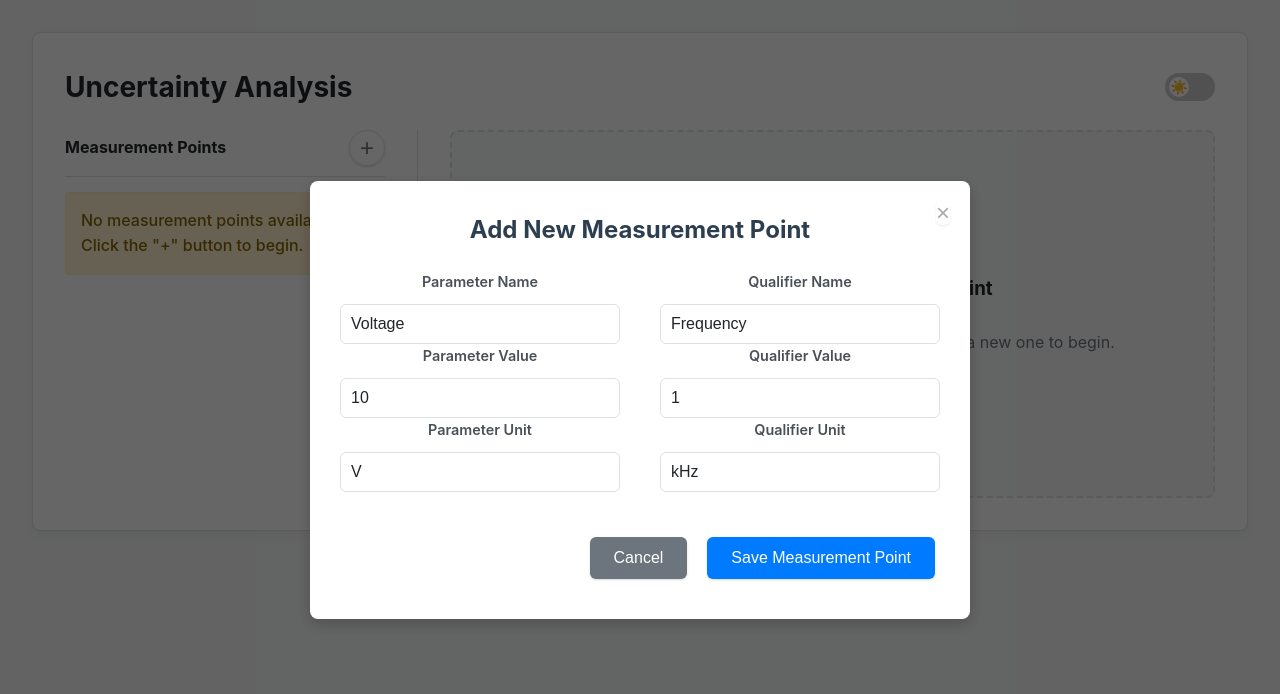
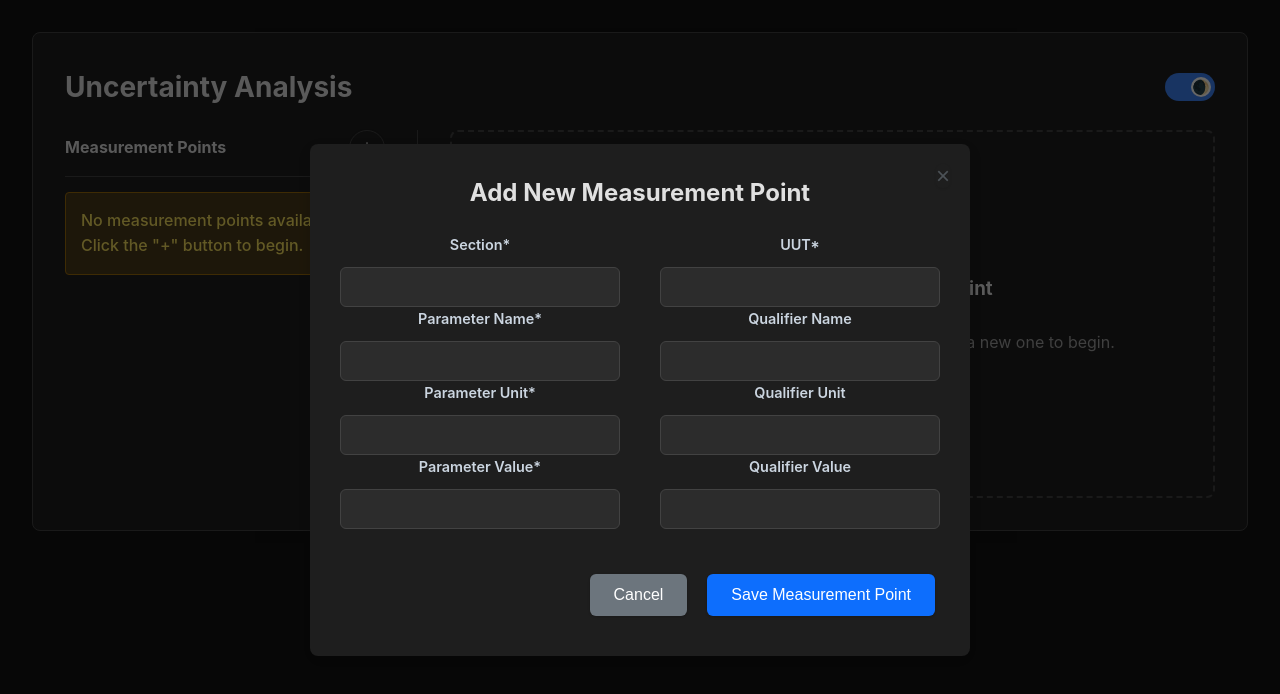
Before and after one commit to bbaker5150/Uncertalytics, a React (Create React App) app: page / in a window 1280 px wide. Both pictures are taken after a click on the button "Add New Measurement Point". Shown: the top 694 px of the page. Built offline with nearby package versions, Linux system fonts and the light colour scheme.

Commit message:
added step and uut

```diff
--- a/src/App.css
+++ b/src/App.css
@@ -281,6 +281,10 @@ button:active,
 .measurement-point-details {
     display: flex;
     flex-direction: column;
+}
+
+.point-data {
+    font-weight: 900;
 }
 
 .point-main {
--- a/src/App.js
+++ b/src/App.js
@@ -1129,12 +1129,14 @@ function Analysis({ testPointData, onDataSave, defaultTestPoint }) {
 
 const AddTestPointModal = ({ isOpen, onClose, onSave }) => {
     const [formData, setFormData] = useState({
-        paramName: 'Voltage',
-        paramValue: '10',
-        paramUnit: 'V',
-        qualName: 'Frequency',
-        qualValue: '1',
-        qualUnit: 'kHz',
+        section: '',
+        paramName: '',
+        paramValue: '',
+        paramUnit: '',
+        UUT: '',
+        qualName: '',
+        qualValue: '',
+        qualUnit: '',
     });
     const [notification, setNotification] = useState(null);
 
@@ -1147,7 +1149,9 @@ const AddTestPointModal = ({ isOpen, onClose, onSave }) => {
     };
 
     const handleSave = () => {
-        for (const key in formData) {
+        const requiredFields = ['section', 'paramName', 'paramUnit', 'paramValue', 'UUT'];
+
+        for (const key of requiredFields) {
             if (!formData[key]) {
                  setNotification({ title: 'Missing Information', message: `Please fill out the "${key}" field.` });
                 return;
@@ -1169,20 +1173,24 @@ const AddTestPointModal = ({ isOpen, onClose, onSave }) => {
                 <h3>Add New Measurement Point</h3>
                 <div className="config-grid" style={{borderTop: 'none', paddingTop: '0'}}>
                     <div className='form-section'>
-                        <label>Parameter Name</label>
+                        <label>Section*</label>
+                        <input type="text" name="section" value={formData.section} onChange={handleChange} />
+                        <label>Parameter Name*</label>
                         <input type="text" name="paramName" value={formData.paramName} onChange={handleChange} />
-                        <label>Parameter Value</label>
+                        <label>Parameter Unit*</label>
+                        <input type="text" name="paramUnit" value={formData.paramUnit} onChange={handleChange} />
+                        <label>Parameter Value*</label>
                         <input type="text" name="paramValue" value={formData.paramValue} onChange={handleChange} />
-                        <label>Parameter Unit</label>
-                        <input type="text" name="paramUnit" value={formData.paramUnit} onChange={handleChange} />
                     </div>
                      <div className='form-section'>
+                        <label>UUT*</label>
+                        <input type="text" name="UUT" value={formData.UUT} onChange={handleChange} />
                         <label>Qualifier Name</label>
                         <input type="text" name="qualName" value={formData.qualName} onChange={handleChange} />
+                        <label>Qualifier Unit</label>
+                        <input type="text" name="qualUnit" value={formData.qualUnit} onChange={handleChange} />
                         <label>Qualifier Value</label>
                         <input type="text" name="qualValue" value={formData.qualValue} onChange={handleChange} />
-                        <label>Qualifier Unit</label>
-                        <input type="text" name="qualUnit" value={formData.qualUnit} onChange={handleChange} />
                     </div>
                 </div>
                  <div className="modal-actions">
@@ -1201,7 +1209,7 @@ function App() {
     const [selectedSessionId, setSelectedSessionId] = useState(1);
     const [selectedTestPointId, setSelectedTestPointId] = useState(null);
     const [isAddModalOpen, setIsAddModalOpen] = useState(false);
-    const [isDarkMode, setIsDarkMode] = useState(false);
+    const [isDarkMode, setIsDarkMode] = useState(true);
 
     const defaultTestPoint = useMemo(() => ({
         uut: { distribution: 'normal', toleranceLimit: '', unit: 'ppm' },
@@ -1246,10 +1254,11 @@ function App() {
     };
 
     const handleSaveTestPoint = (formData) => {
-        const { paramName, paramValue, paramUnit, qualName, qualValue, qualUnit } = formData;
+        const { section, paramName, paramValue, paramUnit, UUT, qualName, qualValue, qualUnit } = formData;
 
         const newTestPoint = {
             id: Date.now(),
+            testpoint: { step: section, ti: UUT },
             parameter: { name: paramName, value: paramValue, unit: paramUnit },
             qualifier: { name: qualName, value: qualValue, unit: qualUnit },
             ...defaultTestPoint
@@ -1367,6 +1376,7 @@ function App() {
                                             className={`measurement-point-item ${isSelected ? 'active' : ''}`}
                                         >
                                             <span className="measurement-point-details">
+                                                <span className="point-data">{tp.testpoint ? `${tp.testpoint.step} ${tp.testpoint.ti}` : `N/A`}</span>
                                                 <span className="point-main">{tp.parameter ? `${tp.parameter.name}: ${tp.parameter.value}${tp.parameter.unit}` : `Legacy Point`}</span>
                                                 <span className="point-qualifier">{tp.qualifier ? `@ ${tp.qualifier.value}${tp.qualifier.unit}`: ''}</span>
                                             </span>
```
